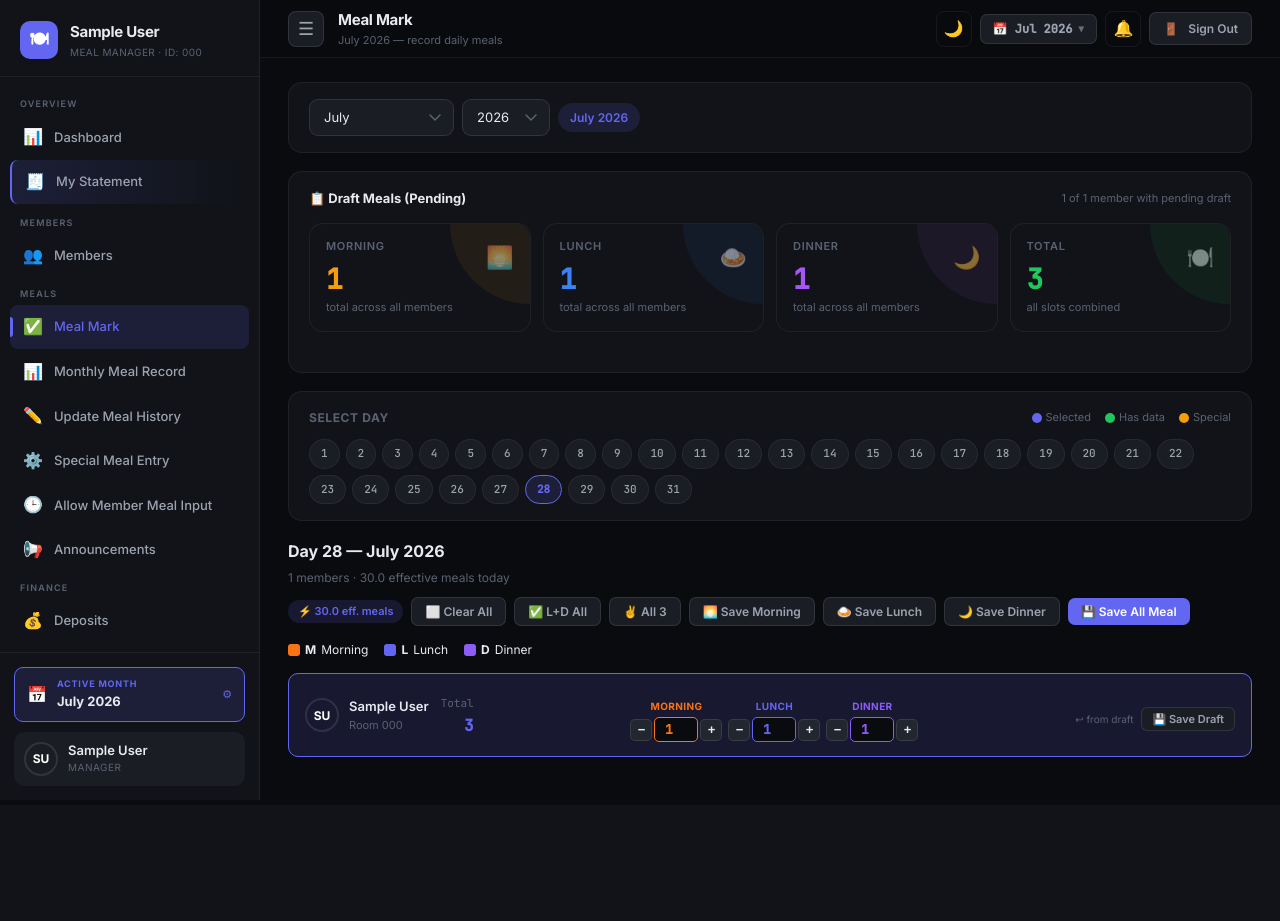
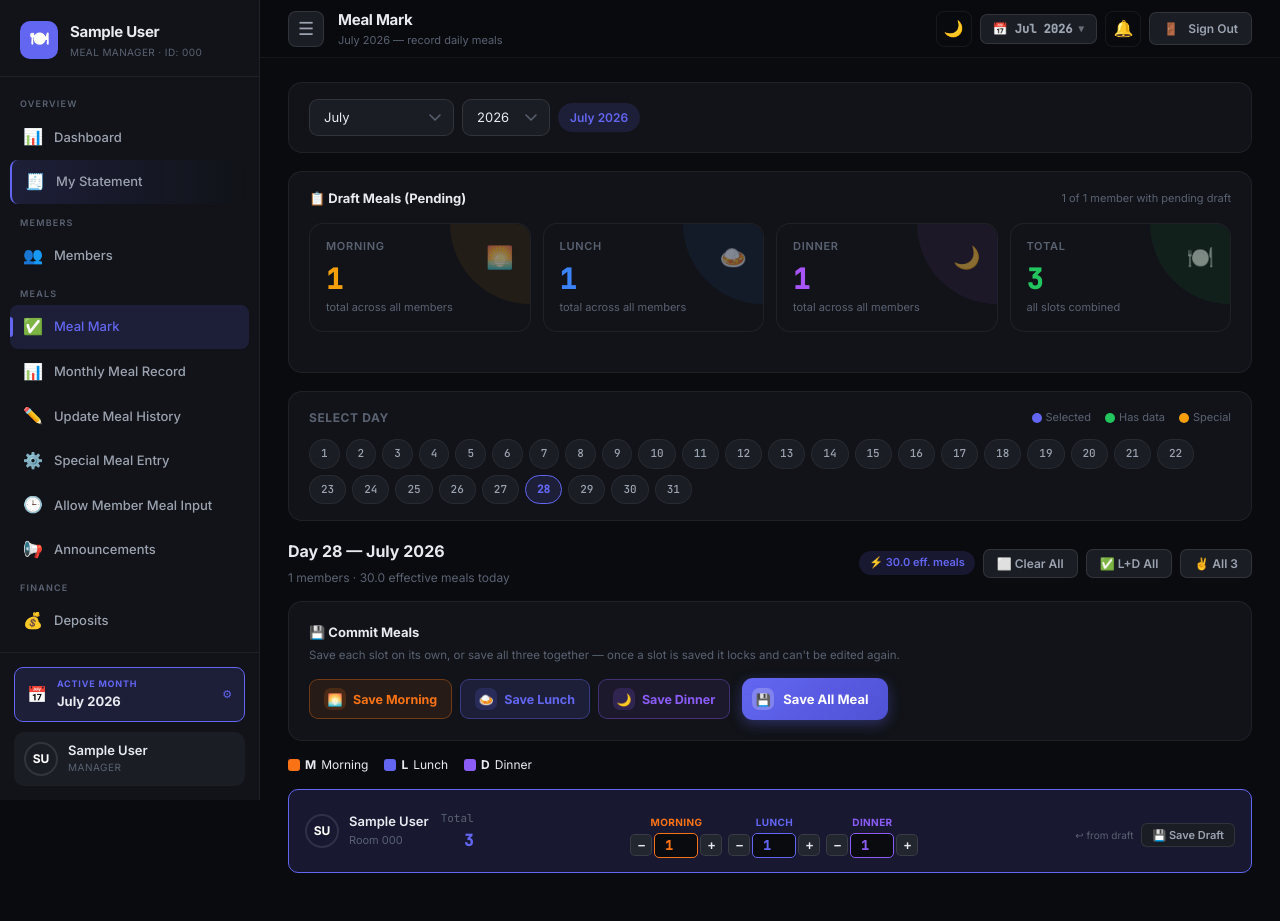
Before and after one commit to mamun-biswas/meal-system, a Django app: page /meals/ in a window 1280 px wide. Before the commit the page ends 800 px from the top, so only its background shows below. Run offline with Django 5.2, Linux system fonts and the light colour scheme; a user stored in the database is signed in; tables that the repository leaves empty hold one stand-in row (values such as "Sample post"); parts of the project's set-up code (start-up, migrations or seed data) failed here and were passed over.

Commit message:
Add Meal Commit Button

```diff
--- a/templates/base.html
+++ b/templates/base.html
@@ -111,6 +111,33 @@ a{color:var(--accent);text-decoration:none}
 .btn-danger{background:var(--red-soft);color:var(--red);border:1px solid rgba(239,68,68,.2)}.btn-danger:hover{background:rgba(239,68,68,.2)}
 .btn-success{background:var(--green-soft);color:var(--green);border:1px solid rgba(34,197,94,.2)}
 .btn-sm{padding:6px 13px;font-size:12px;border-radius:7px}.btn-xs{padding:4px 9px;font-size:11px;border-radius:6px}
+.btn:disabled{opacity:.55;cursor:not-allowed;transform:none!important;box-shadow:none!important}
+/* Meal Mark commit panel — each per-slot save is its own color-coded
+   chip (matching that slot's color elsewhere on the page), so Morning/
+   Lunch/Dinner read as three distinct actions rather than one fused
+   control. "Save All" stands apart further still as a gradient CTA. */
+.commit-panel{border-color:var(--bd2)}
+.btn-ico{display:inline-flex;align-items:center;justify-content:center;width:22px;height:22px;border-radius:7px;font-size:12px;flex-shrink:0;transition:background .15s}
+.slot-save-group{display:inline-flex;gap:8px}
+.btn-slot-save{display:inline-flex;align-items:center;gap:7px;padding:8px 14px;border-radius:9px;cursor:pointer;font-family:'Inter',sans-serif;font-size:12.5px;font-weight:700;transition:all .15s;white-space:nowrap}
+.btn-slot-save:active:not(:disabled){transform:scale(.96)}
+.btn-slot-save:disabled{opacity:.7;cursor:not-allowed}
+.btn-slot-save:disabled .btn-ico{background:var(--green-soft)!important}
+.save-morning{background:rgba(249,115,22,.09);border:1.5px solid rgba(249,115,22,.35);color:#f97316}
+.save-morning .btn-ico{background:rgba(249,115,22,.18)}
+.save-morning:hover:not(:disabled){background:rgba(249,115,22,.16);border-color:#f97316}
+.save-lunch{background:var(--accent-soft);border:1.5px solid rgba(99,102,241,.4);color:var(--accent)}
+.save-lunch .btn-ico{background:rgba(99,102,241,.18)}
+.save-lunch:hover:not(:disabled){background:rgba(99,102,241,.2);border-color:var(--accent)}
+.save-dinner{background:rgba(139,92,246,.09);border:1.5px solid rgba(139,92,246,.35);color:#8b5cf6}
+.save-dinner .btn-ico{background:rgba(139,92,246,.18)}
+.save-dinner:hover:not(:disabled){background:rgba(139,92,246,.16);border-color:#8b5cf6}
+.btn-save-all{display:inline-flex;align-items:center;gap:9px;background:linear-gradient(135deg,var(--accent),var(--accent2));color:#fff;font-weight:700;padding:10px 20px 10px 10px;border-radius:11px;border:none;box-shadow:0 4px 14px rgba(99,102,241,.35);cursor:pointer;font-family:'Inter',sans-serif;font-size:13px;transition:all .15s;white-space:nowrap}
+.btn-save-all .btn-ico-light{background:rgba(255,255,255,.22)}
+.btn-save-all:hover:not(:disabled){transform:translateY(-1px);box-shadow:0 8px 24px rgba(99,102,241,.45)}
+.btn-save-all:active:not(:disabled){transform:translateY(0) scale(.97)}
+.btn-save-all:disabled{opacity:.55;cursor:not-allowed;box-shadow:none;transform:none;background:var(--bg4);color:var(--t3)}
+.btn-save-all:disabled .btn-ico-light{background:rgba(255,255,255,.08)}
 .form-group{margin-bottom:18px}
 .form-label{display:block;font-size:12px;font-weight:600;color:var(--t2);margin-bottom:7px}
 .form-control{width:100%;padding:10px 14px;background:var(--bg3);border:1px solid var(--bd2);border-radius:9px;color:var(--t);font-family:'Inter',sans-serif;font-size:13px;outline:none;transition:border .15s,box-shadow .15s}
@@ -219,6 +246,14 @@ hr.divider{border:none;border-top:1px solid var(--bd);margin:16px 0}
      row. On mobile a card is only as wide as the phone screen, too
      narrow to fit both side by side, so stack them instead. */
   .meal-member-card{flex-direction:column;align-items:stretch}
+  /* Commit panel: stack the title above the buttons, and lay the save
+     buttons out in a compact grid instead of a wrapping row, so they
+     stay easy to tap and read on a narrow screen. */
+  .commit-panel-inner{flex-direction:column;align-items:stretch}
+  .commit-actions{flex-direction:column;align-items:stretch;gap:10px}
+  .slot-save-group{width:100%}
+  .btn-slot-save{flex:1;justify-content:center}
+  .btn-save-all{width:100%;justify-content:center}
   /* Tablet-tier text/component scale — sits between full desktop sizing
      and the more aggressive phone tier below, so a tablet or a phone in
      landscape isn't stuck rendering everything at full desktop size. */
@@ -261,6 +296,10 @@ hr.divider{border:none;border-top:1px solid var(--bd);margin:16px 0}
   .avatar.lg{width:44px;height:44px;font-size:15px}
   .avatar.xl{width:60px;height:60px;font-size:19px}
   .meal-member-card{padding:12px}
+  .btn-slot-save{padding:8px 6px;font-size:11px;gap:4px}
+  .btn-save-all{padding:9px 14px;font-size:12px}
+  .slot-save-group{flex-direction:column;gap:4px}
+  .btn-slot-save{width:100%}
   .meal-count-input{width:56px;font-size:13px}
   .meal-inputs-grid{gap:4px!important}
   .slot-btn{width:20px;height:20px;font-size:11px}
--- a/templates/meals/meal_mark.html
+++ b/templates/meals/meal_mark.html
@@ -107,13 +107,29 @@
       <button class="btn btn-ghost btn-sm" onclick="bulkSet(0,0,0)">⬜ Clear All</button>
       <button class="btn btn-ghost btn-sm" onclick="bulkSet(0,1,1)">✅ L+D All</button>
       <button class="btn btn-ghost btn-sm" onclick="bulkSet(1,1,1)">✌️ All 3</button>
-      <button class="btn btn-ghost btn-sm" id="save-morning-btn" onclick="saveDay(['morning'])">🌅 Save Morning</button>
-      <button class="btn btn-ghost btn-sm" id="save-lunch-btn" onclick="saveDay(['lunch'])">🍛 Save Lunch</button>
-      <button class="btn btn-ghost btn-sm" id="save-dinner-btn" onclick="saveDay(['dinner'])">🌙 Save Dinner</button>
-      <button class="btn btn-primary btn-sm" id="save-all-btn" onclick="saveDay(['morning','lunch','dinner'])">💾 Save All Meal</button>
       {% endif %}
     </div>
   </div>
+
+  {% if can_edit_all %}
+  <!-- COMMIT PANEL -->
+  <div class="card commit-panel" style="margin-bottom:14px">
+    <div class="commit-panel-inner" style="display:flex;align-items:center;justify-content:space-between;flex-wrap:wrap;gap:14px">
+      <div>
+        <div class="card-title" style="margin-bottom:3px">💾 Commit Meals</div>
+        <div style="font-size:11.5px;color:var(--t3)">Save each slot on its own, or save all three together — once a slot is saved it locks and can't be edited again.</div>
+      </div>
+      <div class="commit-actions" style="display:flex;align-items:center;gap:12px;flex-wrap:wrap">
+        <div class="slot-save-group">
+          <button class="btn-slot-save save-morning" id="save-morning-btn" onclick="saveDay(['morning'])"><span class="btn-ico">🌅</span>Save Morning</button>
+          <button class="btn-slot-save save-lunch" id="save-lunch-btn" onclick="saveDay(['lunch'])"><span class="btn-ico">🍛</span>Save Lunch</button>
+          <button class="btn-slot-save save-dinner" id="save-dinner-btn" onclick="saveDay(['dinner'])"><span class="btn-ico">🌙</span>Save Dinner</button>
+        </div>
+        <button class="btn-save-all" id="save-all-btn" onclick="saveDay(['morning','lunch','dinner'])"><span class="btn-ico btn-ico-light">💾</span>Save All Meal</button>
+      </div>
+    </div>
+  </div>
+  {% endif %}
 
   <!-- MEAL TYPE LEGEND -->
   <div style="display:flex;gap:16px;margin-bottom:14px;font-size:12px;flex-wrap:wrap">
@@ -631,15 +647,15 @@ function updateSaveButtonsState() {
   const dBtn = document.getElementById('save-dinner-btn');
   const aBtn = document.getElementById('save-all-btn');
 
-  if (mBtn) { mBtn.disabled = lockedMorning; mBtn.innerHTML = lockedMorning ? '✅ Morning Saved' : '🌅 Save Morning'; }
-  if (lBtn) { lBtn.disabled = lockedLunch;   lBtn.innerHTML = lockedLunch   ? '✅ Lunch Saved'   : '🍛 Save Lunch'; }
-  if (dBtn) { dBtn.disabled = lockedDinner;  dBtn.innerHTML = lockedDinner  ? '✅ Dinner Saved'  : '🌙 Save Dinner'; }
+  if (mBtn) { mBtn.disabled = lockedMorning; mBtn.innerHTML = lockedMorning ? '<span class="btn-ico">✅</span>Morning Saved' : '<span class="btn-ico">🌅</span>Save Morning'; }
+  if (lBtn) { lBtn.disabled = lockedLunch;   lBtn.innerHTML = lockedLunch   ? '<span class="btn-ico">✅</span>Lunch Saved'   : '<span class="btn-ico">🍛</span>Save Lunch'; }
+  if (dBtn) { dBtn.disabled = lockedDinner;  dBtn.innerHTML = lockedDinner  ? '<span class="btn-ico">✅</span>Dinner Saved'  : '<span class="btn-ico">🌙</span>Save Dinner'; }
   // "Save All Meal" commits all three together — it must be disabled the
   // moment ANY one of the three is already locked (it can't partially
   // re-save the others alone), and clearly marked once everything is
   // locked (requirement 4/5: each slot, and the all-in-one action, can
   // only ever be committed once per day).
-  if (aBtn) { aBtn.disabled = anyLocked; aBtn.innerHTML = allLocked ? '🔒 All Meal Saved' : (anyLocked ? '🔒 Save All Meal' : '💾 Save All Meal'); }
+  if (aBtn) { aBtn.disabled = anyLocked; aBtn.innerHTML = allLocked ? '<span class="btn-ico btn-ico-light">🔒</span>All Meal Saved' : (anyLocked ? '<span class="btn-ico btn-ico-light">🔒</span>Save All Meal' : '<span class="btn-ico btn-ico-light">💾</span>Save All Meal'); }
 }
 
 async function saveDay(slots) {
```
